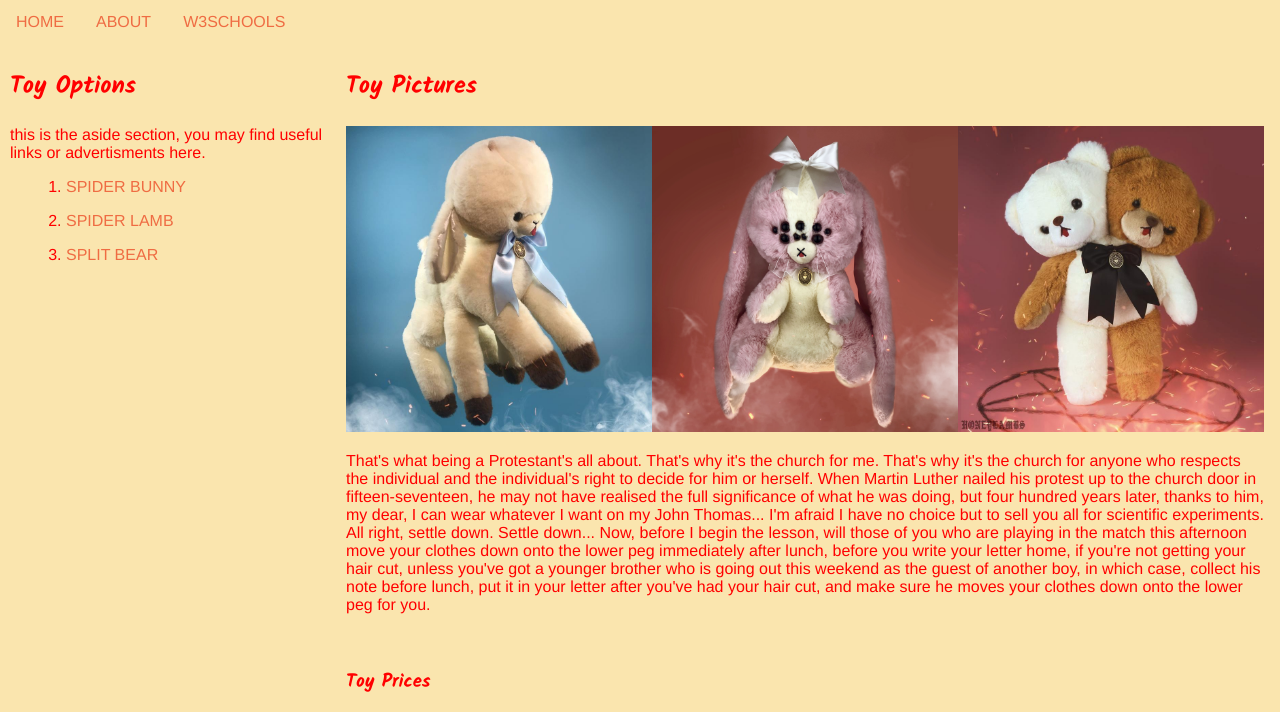
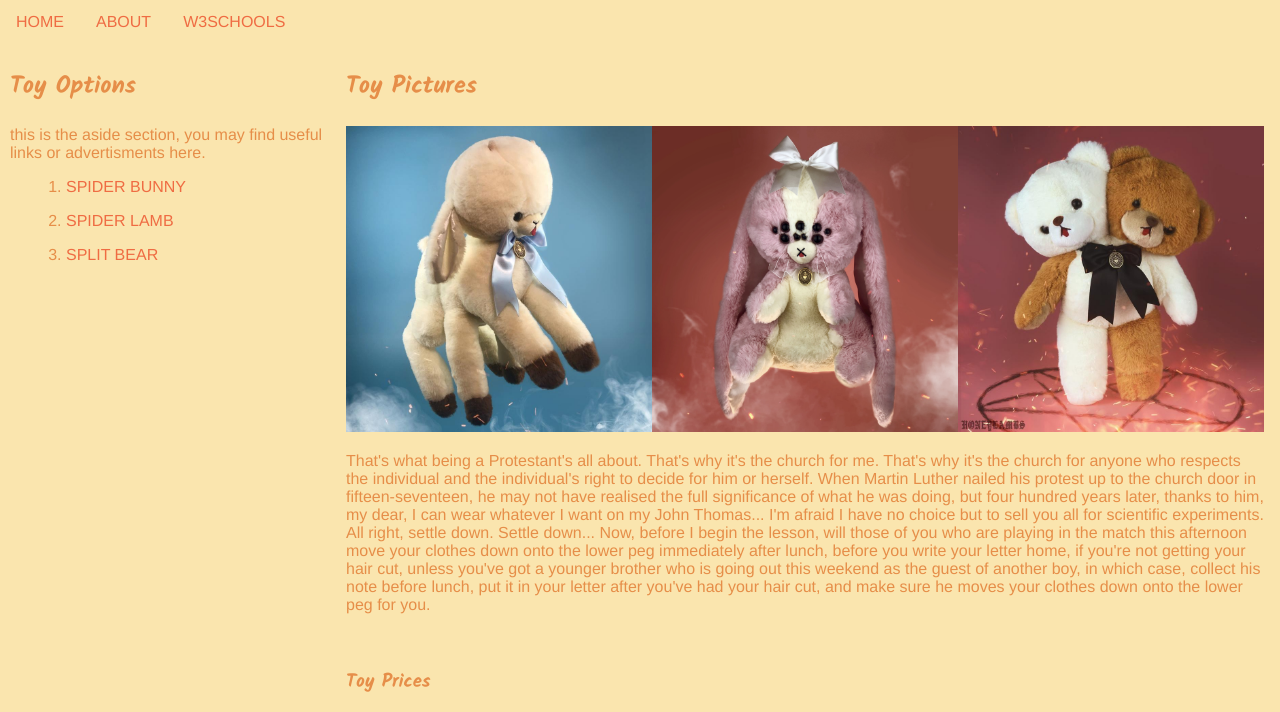
Before and after one commit to taariqamozilla/LayoutDesign, a plain HTML site: page index.html in a window 1280 px wide. Shown: the part 78-790 px from the top of the page. Drawn offline with Linux system fonts and the light colour scheme.

Commit message:
Update styles.css

```diff
--- a/styles/styles.css
+++ b/styles/styles.css
@@ -36,7 +36,7 @@
 /*Global Variables*/
 html{
     font-family: helvetica, sans-serif;
-    color: red;
+    color: #E68E49;
 }
 body{
     margin: 0;
```
